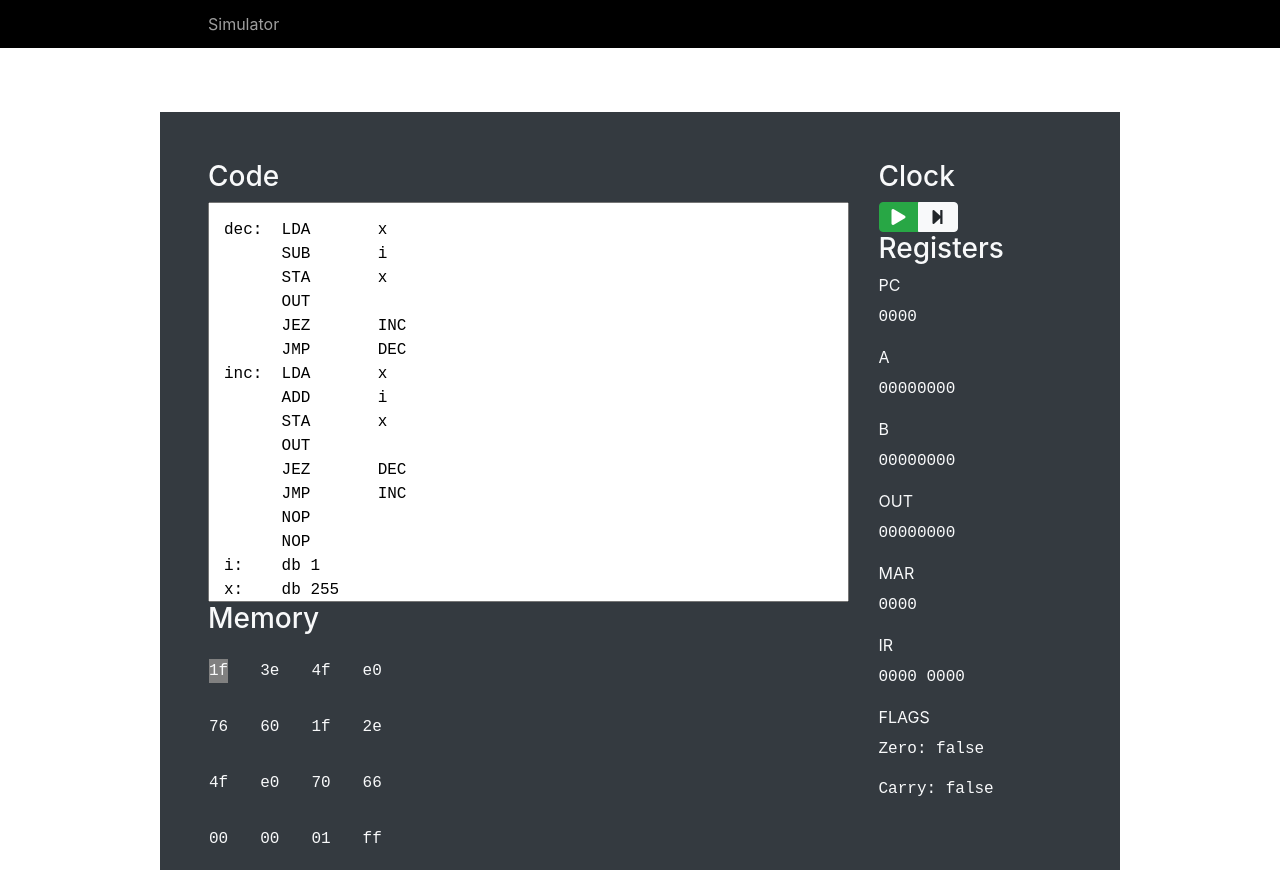
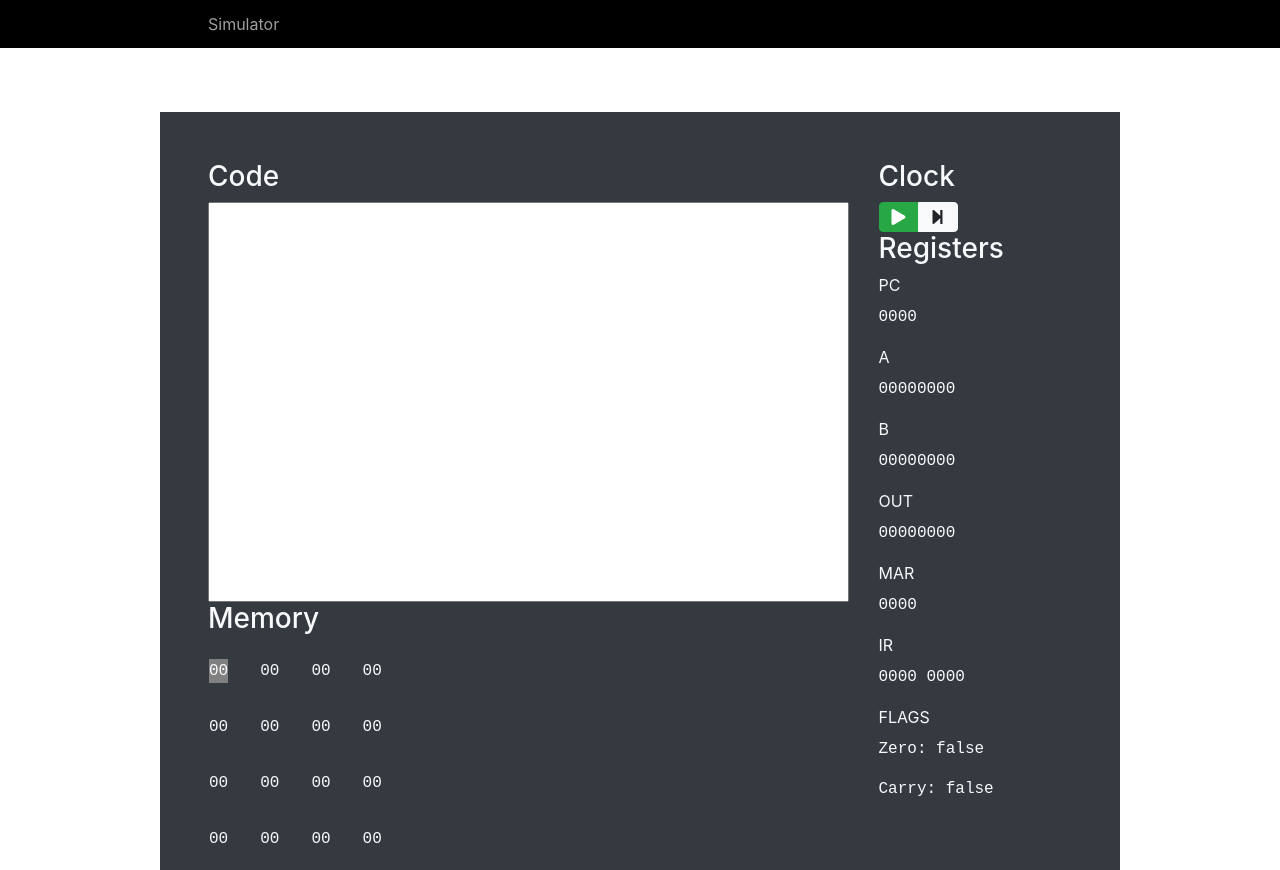
Before and after one commit to afflitto/retrobrew-assembler, a website built with webpack: page src/html/index.html in a window 1280 px wide. Shown: the top 870 px of the page. Built offline with nearby package versions, Linux system fonts and the light colour scheme; files whose address does not match are found by name.

Commit message:
load code from localstorage

```diff
--- a/src/html/index.html
+++ b/src/html/index.html
@@ -21,22 +21,6 @@
           <div class="col-md-9 text-light">
             <h3>Code</h3>
             <textarea id="code" style="font-family: monospace">
-dec:  LDA	x
-      SUB	i
-      STA	x
-      OUT
-      JEZ	INC
-      JMP	DEC
-inc:  LDA	x
-      ADD	i
-      STA	x
-      OUT
-      JEZ	DEC
-      JMP	INC
-      NOP
-      NOP
-i:    db 1
-x:    db 255
             </textarea>
             <h3 class="text-light">Memory</h3>
             <div id="memory-display"></div>
--- a/src/js/index.js
+++ b/src/js/index.js
@@ -8,7 +8,8 @@ const emulator = new Emulator({debug: false, uiTick: updateUI});
 window.emulator = emulator;
 
 //load initial program into memory
-const code = $('#code').text();
+const code = window.localStorage.code || '';
+$('#code').val(code);
 emulator.memory.memory = Assembler.assemble(code);
 
 $(() => { //window ready
@@ -41,6 +42,9 @@ $(() => { //window ready
 	$('#code').change(() => {
 		const code = $('#code').val();
 		emulator.memory.memory = Assembler.assemble(code);
+
+		window.localStorage.code = code;
+
 		updateUI();
 	})
 
```
